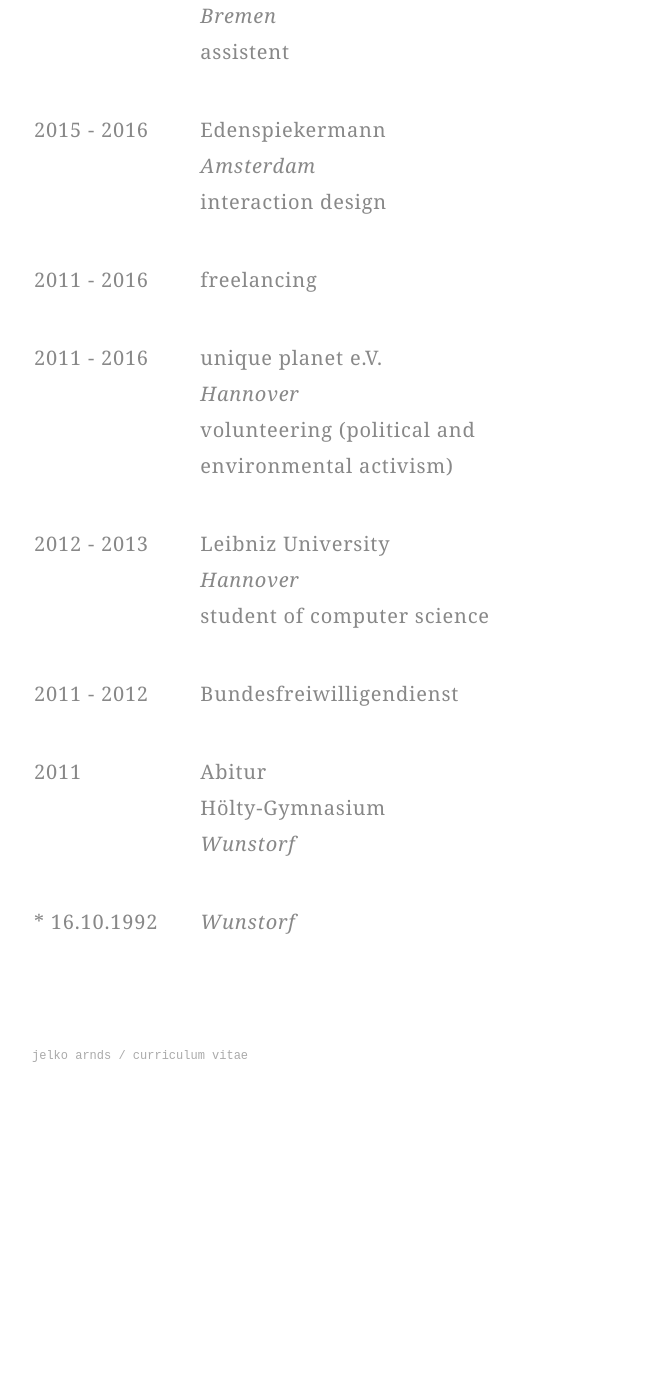
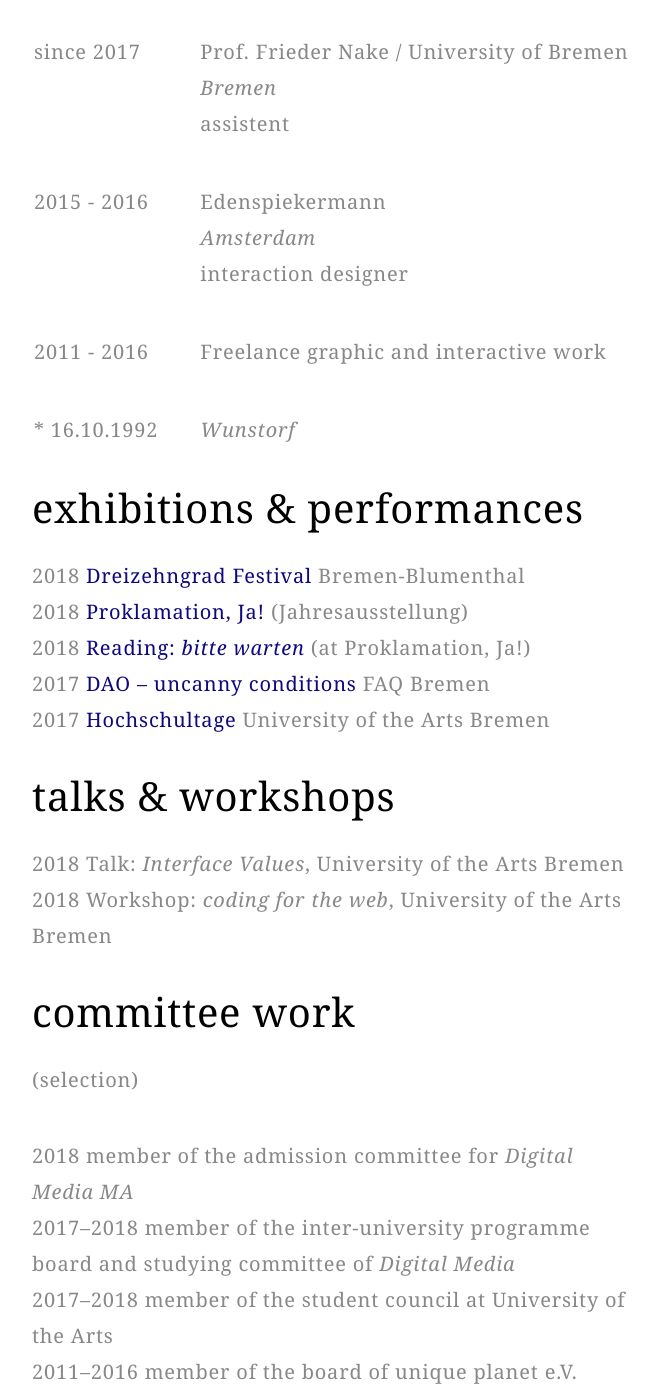
Before and after one commit to jelko/jelko.github.io, a Jekyll site: the page built from cv.md, in a window 1280 px wide and 1400 px high, scrolled down 746 px. Shown: the whole window, without its empty margins (308-965 px from the left). Built offline with Jekyll 4.4.1, drawn with Linux system fonts in a browser that asks for light colours; some web fonts are replaced; comment, search, counter and statistics services are not loaded; before the commit the page ends 1894 px from its top, so only the background shows below that; some of the changed text lies outside the part shown.

```diff
--- a/_layouts/home.html
+++ b/_layouts/home.html
@@ -60,8 +60,8 @@ layout: default
 
 		<p>For roughly ten years I have been doing freelance work in the field of web technologies and interaction design for various small and big clients.</p>
 		<p>My current practise is following a experimental approach, trying to understand the machine as a medium. Following the work on <a href="/projects/waiting">waiting</a>, I am doing artistic research in the field of computational materials, spacial and tangible interfaces, media art, theory and philosophy.</p>
-		<p><a href="/cv">curriculum vitae</a></p>
-		<p><a href="/contact">contact</a></p>
 
 	</div>
+	<p><a href="/cv">curriculum vitae</a></p>
+	<p><a href="/contact">contact</a></p>
 </div>
--- a/cv.md
+++ b/cv.md
@@ -5,17 +5,38 @@ title: curriculum vitae
 
 # curriculum vitae
 
-|since 2017|University of the Arts<br/>*Bremen* <br/>student of digital media (Master of Arts)|
-|2013 - 2017|University of Bremen<br/>*Bremen* <br/>student of digital media (Bachelor of Science)<br/>Graduated with a theoretical work on [waiting](/projects/waiting) with Prof. Frieder Nake|
-|2016|University of Applied Sciences<br/>*Amsterdam*<br/>user experience design minor|
+|since 2017|University of the Arts<br/>*Bremen* <br/>student of "media art, design and theory" (digital media), M.A.|
+|2013 - 2017|University of Bremen<br/>*Bremen* <br/>student of "computer science with applications in media" (digital media), B.Sc.<br/>Graduated with a theoretical work on [waiting](/projects/waiting) with Prof. Frieder Nake|
+|2016|University of Applied Sciences<br/>*Amsterdam*<br/>student of "experience design"|
 |since 2017|Prof. Frieder Nake / University of Bremen<br/>*Bremen* <br/>assistent|
-|2015 - 2016|Edenspiekermann<br/>*Amsterdam*<br/>interaction design|
-|2011 - 2016|freelancing|
-|2011 - 2016|unique planet e.V.<br/>*Hannover*<br/>volunteering (political and environmental activism)	|
-|2012 - 2013|Leibniz University<br/>*Hannover*<br/>student of computer science|
-|2011 - 2012|Bundesfreiwilligendienst|
-|2011|Abitur<br/>Hölty-Gymnasium<br/>*Wunstorf*<br/>|
+|2015 - 2016|Edenspiekermann<br/>*Amsterdam*<br/>interaction designer|
+|2011 - 2016|Freelance graphic and interactive work|
 |* 16.10.1992|*Wunstorf*|
 {:.cv}
 
+# exhibitions & performances
+
+2018 [Dreizehngrad Festival](https://dreizehngradfestival.de/programm/jelko-arnds-telematic-apparatus) Bremen-Blumenthal<br/>
+2018 [Proklamation, Ja!](http://www.hfk-bremen.de/t/ausstellungen/n/proklamation-ja) (Jahresausstellung)<br/>
+2018 [Reading: *bitte warten*](http://www.hfk-bremen.de/t/vortr%C3%A4ge/n/lesung-auf-der-jahresausstellung18-jelko-arnds) (at Proklamation, Ja!)<br/>
+2017 [DAO – uncanny conditions](http://dao.digitalmedia-bremen.de/)
+FAQ Bremen<br/>
+2017 [Hochschultage](http://www.hfk-bremen.de/t/ausstellungen/n/hfk-hochschultage-2017)
+University of the Arts Bremen
+
+# talks & workshops
+
+2018 Talk: *Interface Values*,
+University of the Arts Bremen<br/>
+2018 Workshop: *coding for the web*,
+University of the Arts Bremen
+
+# committee work
+(selection)
+
+2018 member of the admission committee for *Digital Media MA*<br/>
+2017–2018 member of the inter-university programme board and studying committee of *Digital Media*<br/>
+2017–2018 member of the student council at University of the Arts <br/>
+2011–2016 member of the board of unique planet e.V. Hannover<br/>
+
 {% include footer.html %}
```
Also changed, not shown: _projects/telematic-apparatus/telematic-apparatus.md (added, +22 -0 lines), _projects/telematic-apparatus/TA_13grad-2018_lk-1-800px.jpg (added), _projects/telematic-apparatus/TA_13grad-2018_lk-10-800px.jpg (added), _projects/telematic-apparatus/TA_13grad-2018_lk-14-800px.jpg (added), _projects/telematic-apparatus/TA_13grad-2018_lk-15-800px.jpg (added), _projects/telematic-apparatus/TA_13grad-2018_lk-16-800px.jpg (added).
